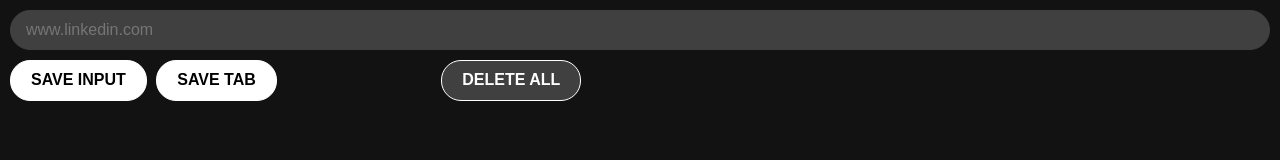
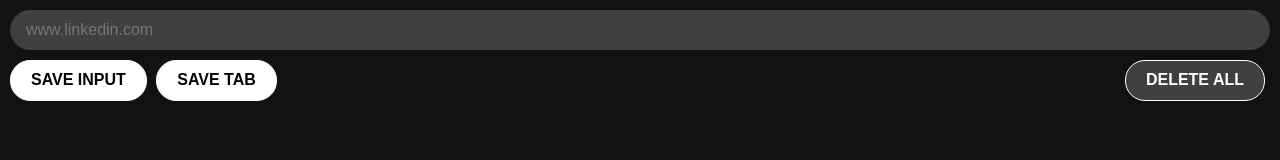
Before and after one commit to aryangusain/lead-tracker, a website built with Vite: page index.html in a window 1280 px wide. Built offline with nearby package versions, Linux system fonts and the light colour scheme.

Commit message:
make changes in index.html and index.css

```diff
--- a/index.css
+++ b/index.css
@@ -21,6 +21,11 @@
     outline : none;
 }
 
+#btn-container {
+    display: flex;
+    justify-content: space-between;
+}
+
 button {
     background-color: #ffffff;
     margin-right: 5px;
@@ -36,7 +41,6 @@
 }
 
 #delete-btn {
-    margin-left: 155px;
     background: #404040;
     border: 1px solid #ffffff;
     color: #ffffff;
--- a/index.html
+++ b/index.html
@@ -5,9 +5,13 @@
     </head>
     <body>
         <input type="text" id="input-el" placeholder="www.linkedin.com">
-        <button id="input-btn">SAVE INPUT</button>
-        <button id="tab-btn">SAVE TAB</button>
-        <button id="delete-btn">DELETE ALL</button>
+        <div id="btn-container">
+            <div>
+                <button id="input-btn">SAVE INPUT</button>
+                <button id="tab-btn">SAVE TAB</button>
+            </div>
+            <button id="delete-btn">DELETE ALL</button>
+        </div>
         <ul id="ul-el">
         </ul>
         <script src="index.js"></script>
```
